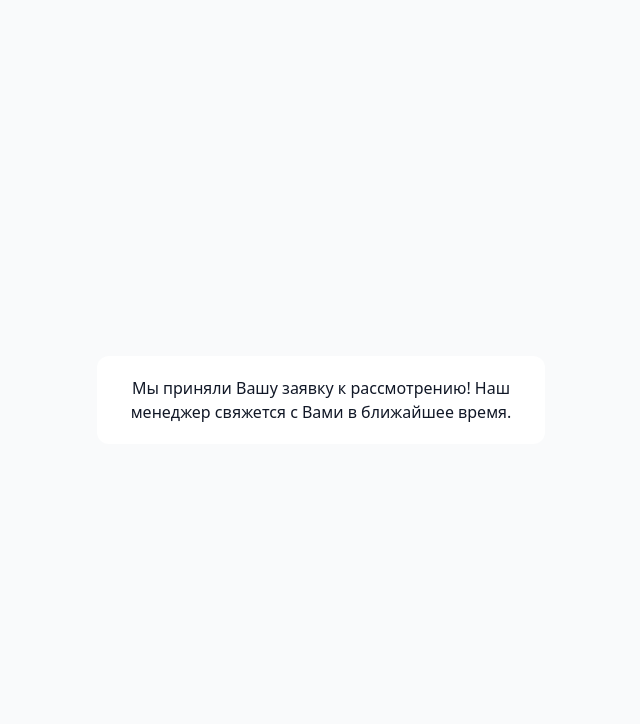
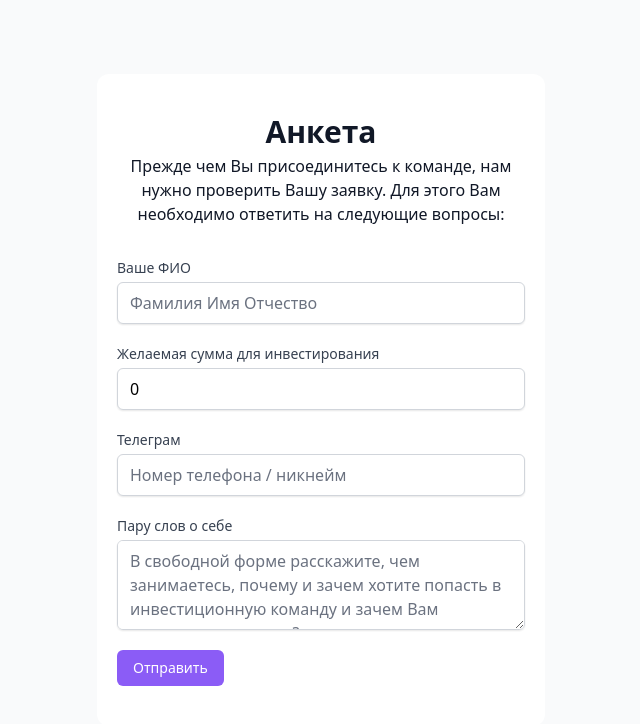
Before and after one commit to blackPavlin/russianestateincome, a Vue app in the folder client/: page / in a window 1280 px wide. Shown: the top 724 px of the page, without its empty margins (319-959 px from the left). Built offline with nearby package versions, Linux system fonts and the light colour scheme.

Commit message:
Fix flag

```diff
--- a/client/src/views/Home.vue
+++ b/client/src/views/Home.vue
@@ -115,7 +115,7 @@ import client from "@/plugins/axios";
 export default defineComponent({
   name: "Home",
   setup() {
-    const showMessage = ref(true);
+    const showMessage = ref(false);
 
     const form = reactive({
       name: "",
```
